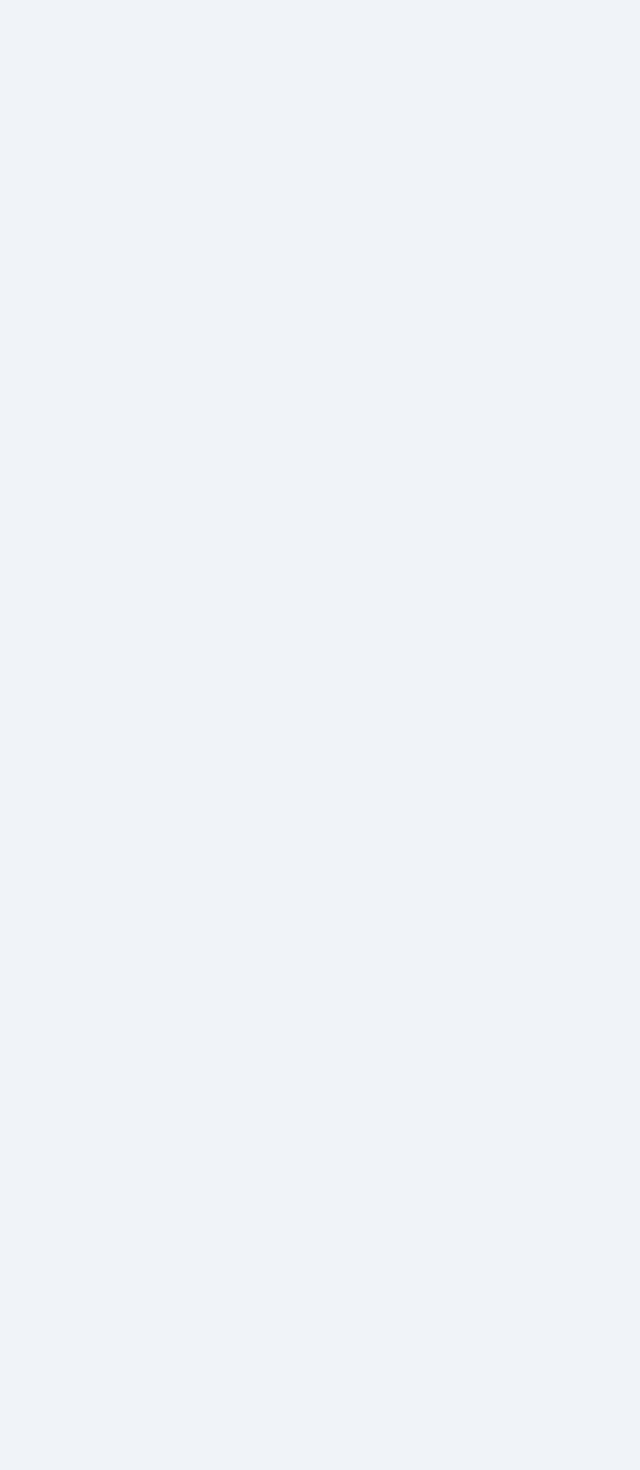
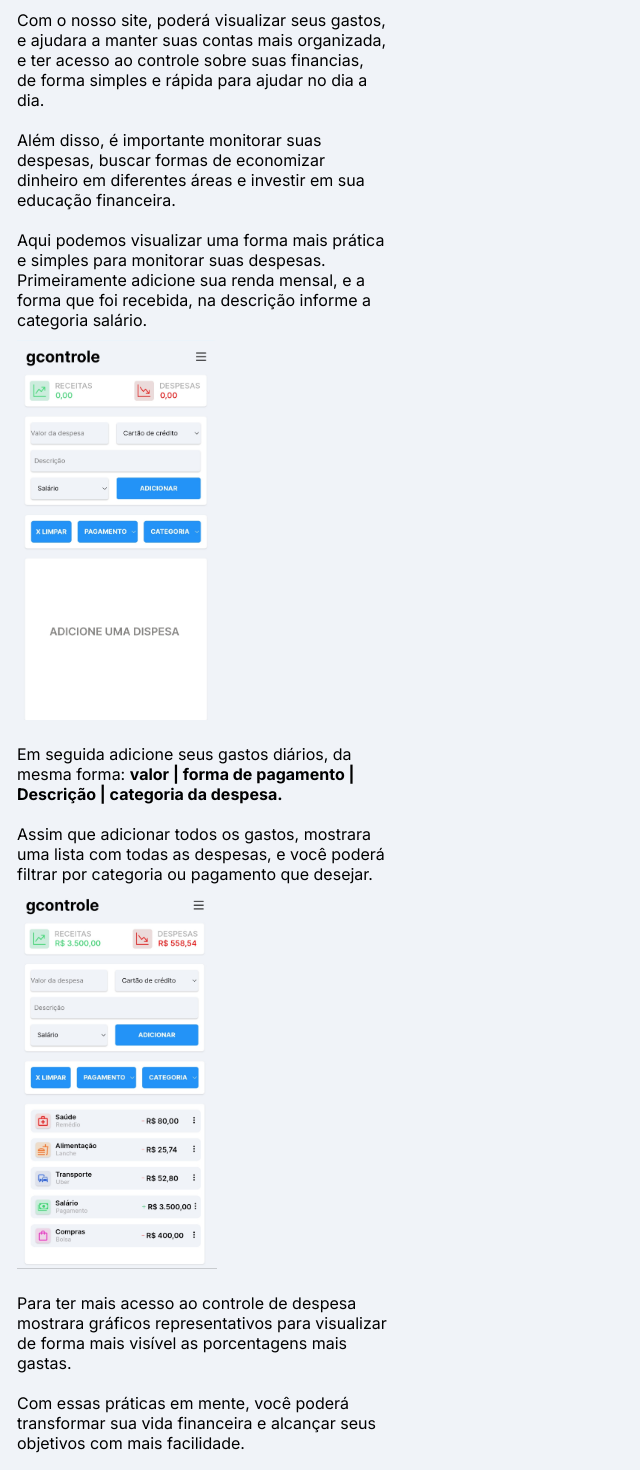
Before and after one commit to ViniciusSoares21/gcontrole, a React (Create React App) app: page / in a window 1280 px wide. Shown: the part 1140-2610 px from the top of the page, without its empty margins (0-640 px from the left). Before the commit the page ends 868 px from the top, so only its background shows below. Built offline with nearby package versions, Linux system fonts and the light colour scheme.

Commit message:
feat: adiciona conteudo a pagina home sobre como usar o gcontrole

```diff
--- /dev/null
+++ b/src/components/Content.jsx
@@ -0,0 +1,53 @@
+import React from 'react'
+import styles from './Content.module.css'
+import formImg from '../images/form.jpg'
+import flistImg from '../images/list.jpg'
+
+function Content() {
+  return (
+    <section className={styles.container}>
+      <h1>
+        Experimente GRATUITAMENTE o GCONTROLE e descubra como gerenciar suas Finanças Pessoais de forma prática,
+        para alcançar seus objetivos. Descubra o que nossa ferramenta pode oferecer para você agora!
+      </h1>
+      <p>
+        Gerenciar as finanças pessoais pode parecer desafiador, mas é uma habilidade essencial para
+        alcançar seus objetivos financeiros, e viver de maneira mais tranquila e realizada.
+      </p>
+      <p>
+        Com o nosso site, poderá visualizar seus gastos, e ajudara a manter suas contas mais
+        organizada, e ter acesso ao controle sobre suas financias, de forma simples e rápida para
+        ajudar no dia a dia.
+      </p>
+      <p>
+      Além disso, é importante monitorar suas despesas, buscar formas de economizar dinheiro
+      em diferentes áreas e investir em sua educação financeira.
+      </p>
+      <p>
+      Aqui podemos visualizar uma forma mais prática e simples para monitorar suas despesas.
+      Primeiramente adicione sua renda mensal, e a forma que foi recebida, na descrição informe
+      a categoria salário.
+      </p>
+      <img className={styles.imgForm} src={formImg} alt="formulario" />
+      <p>
+        Em seguida adicione seus gastos diários, da mesma forma: <strong>valor | forma de pagamento |
+        Descrição | categoria da despesa.</strong>
+      </p>
+      <p>
+        Assim que adicionar todos os gastos, mostrara uma lista com todas as despesas, e você
+        poderá filtrar por categoria ou pagamento que desejar.
+      </p>
+      <img className={styles.imgForm} src={flistImg} alt="lista com despesas" />
+      <p>
+        Para ter mais acesso ao controle de despesa mostrara gráficos representativos para visualizar
+        de forma mais visível as porcentagens mais gastas.
+      </p>
+      <p>
+        Com essas práticas em mente, você poderá transformar sua vida financeira e alcançar seus
+        objetivos com mais facilidade.
+      </p>
+    </section>
+  )
+}
+
+export default Content
--- /dev/null
+++ b/src/components/Content.module.css
@@ -0,0 +1,17 @@
+.container {
+  width: 370px;
+  margin-left: 17px;
+  margin-top: 18px;
+  margin-bottom: 20px;
+  border-radius: 5px;
+}
+
+
+.container p, h3 {
+  margin-top: 20px;
+}
+
+.imgForm {
+  margin-top: 10px;
+  width: 200px;
+}
--- a/src/page/ManagementControl.jsx
+++ b/src/page/ManagementControl.jsx
@@ -3,6 +3,7 @@ import WalletForm from '../components/WalletForm'
 import Dashboard from '../components/analytics/Dashboard'
 import NavBar from '../components/NavBar'
 import Footer from '../components/Footer'
+import Content from '../components/Content'
 
 function ManagementControl() {
   return (
@@ -10,6 +11,7 @@ function ManagementControl() {
       <NavBar />
       <Dashboard />
       <WalletForm />
+      <Content />
       <Footer />
     </div>
   )
```
Also changed, not shown: src/images/form.jpg (added), src/images/list.jpg (added).
